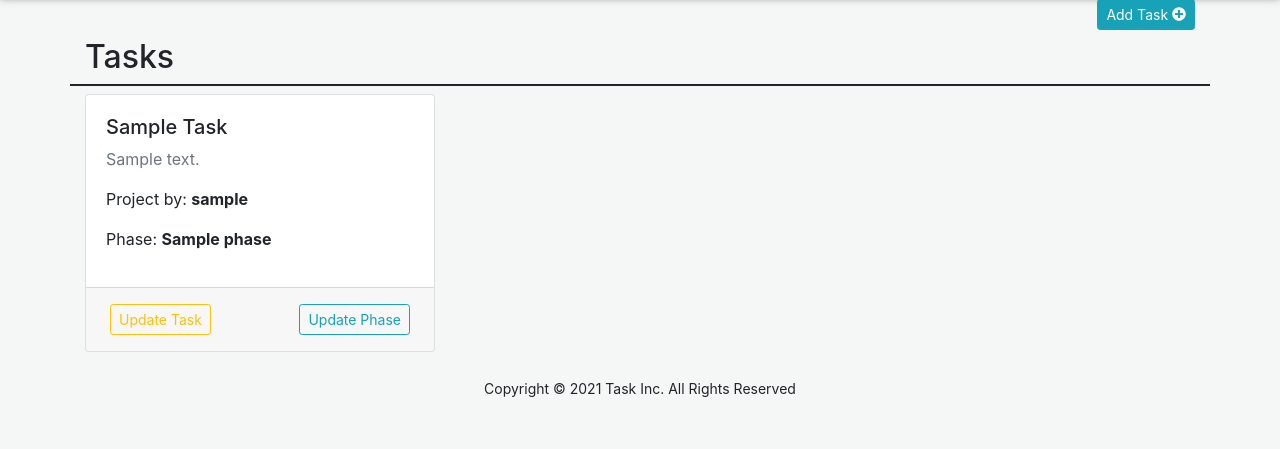
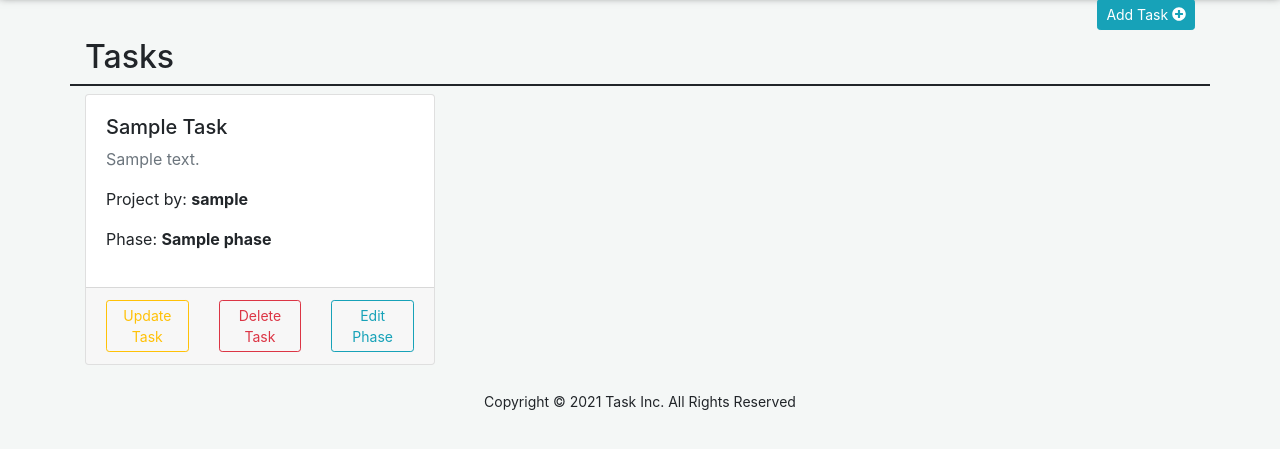
Before and after one commit to KenThumi/tasking, a Django app: page / in a window 1280 px wide. Shown: the part 77-526 px from the top of the page. Run offline with Django 3.2, Linux system fonts and the light colour scheme; a user stored in the database is signed in; tables that the repository leaves empty hold one stand-in row (values such as "Sample post"); some libraries are stand-ins or nearby versions.

Commit message:
Delete task enabled

```diff
--- a/tasks/templates/index.html
+++ b/tasks/templates/index.html
@@ -59,18 +59,29 @@
 
                        </div>
                        <div class="card-footer">
-                            {% if user.is_superuser %}
-                              <div class="m-1 float-left">
+                            <div class="row">
+                              {% if user.is_superuser %}
+                              <div class="col-4">
                                 <a class="btn btn-sm btn-outline-warning" href="{% url 'updatetask' task.id %}" target="_blank">
-                                    Update Task
+                                  Update Task
+                               </a>
+                              </div>
+                              <div class="col-4">
+                                <a class="btn btn-sm btn-outline-danger" href="{% url 'deletetask' task.id %}" target="_blank"  onclick="return confirm('Are you sure you want to delete this task?');">
+                                  Delete Task
+                              </a>
+                              </div>
+                              {%endif%}
+                              <div class="col-4">
+                                <a class="btn btn-sm btn-outline-info" href="{% url 'updatephase' task.id %}" target="_blank">
+                                  Edit Phase
                                 </a>
                               </div>
-                              {%endif%}
-                              <div class="m-1 float-right">
-                                       <a class="btn btn-sm btn-outline-info" href="{% url 'updatephase' task.id %}" target="_blank">
-                                           Update Phase
-                                       </a>
-                              </div>
+                            </div>
+
+
+
+
                        </div>
 
                </div>
--- a/tasks/urls.py
+++ b/tasks/urls.py
@@ -11,5 +11,5 @@ urlpatterns = [
     path('addtask/', views.addTask, name='addtask'),
     path('updatephase/<int:id>', views.updatePhase, name='updatephase'),
     path('updatetask/<int:id>', views.updateTask, name='updatetask'),
-
+    path('deletetask/<int:id>', views.deleteTask, name='deletetask'),
 ]
--- a/tasks/views.py
+++ b/tasks/views.py
@@ -103,3 +103,14 @@ def updateTask(request,id):
     form = TaskingForm(instance=task)
 
     return render(request,'taskform.html',{'form':form})
+
+
+@login_required
+def deleteTask(request,id):
+    task = Task.objects.get(pk=id)
+
+    task.delete()
+
+    messages.success(request, 'Task deleted successfully')
+
+    return redirect('home')
```
